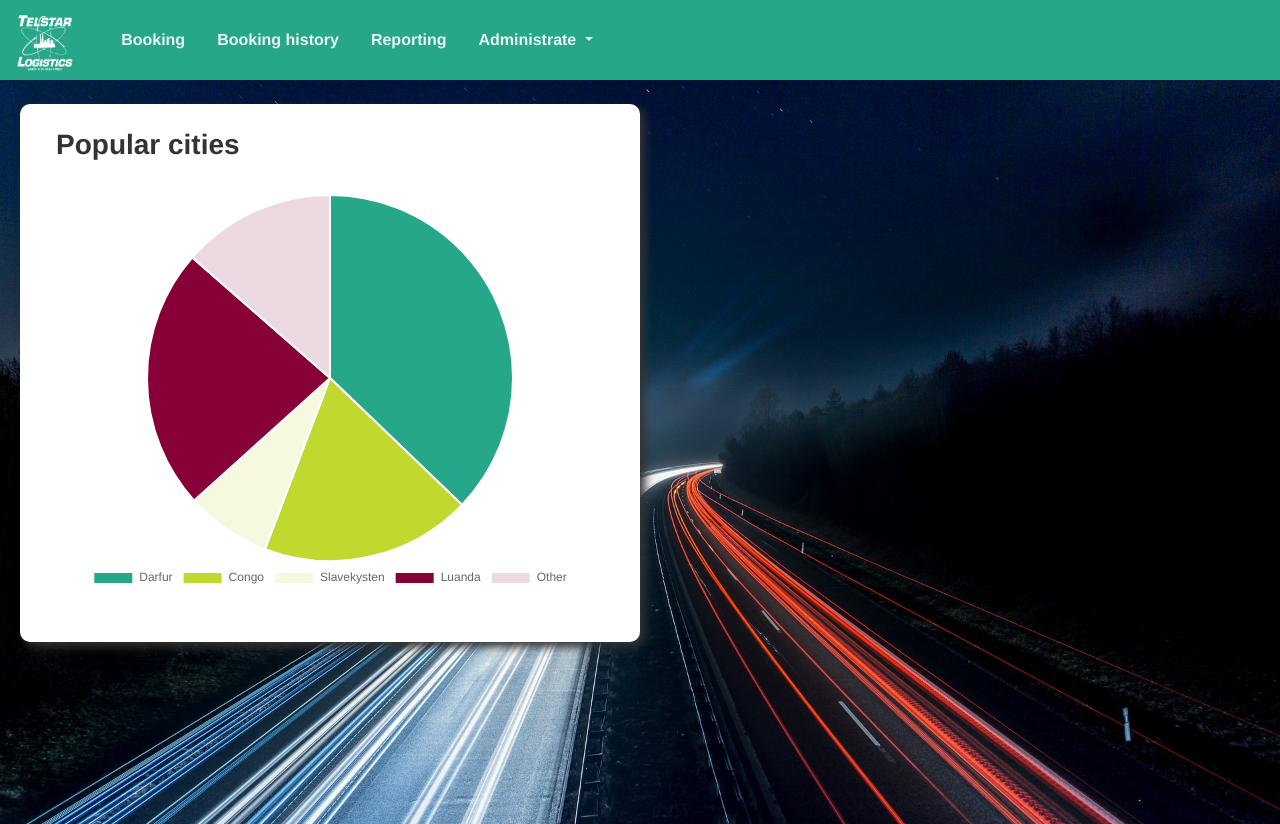
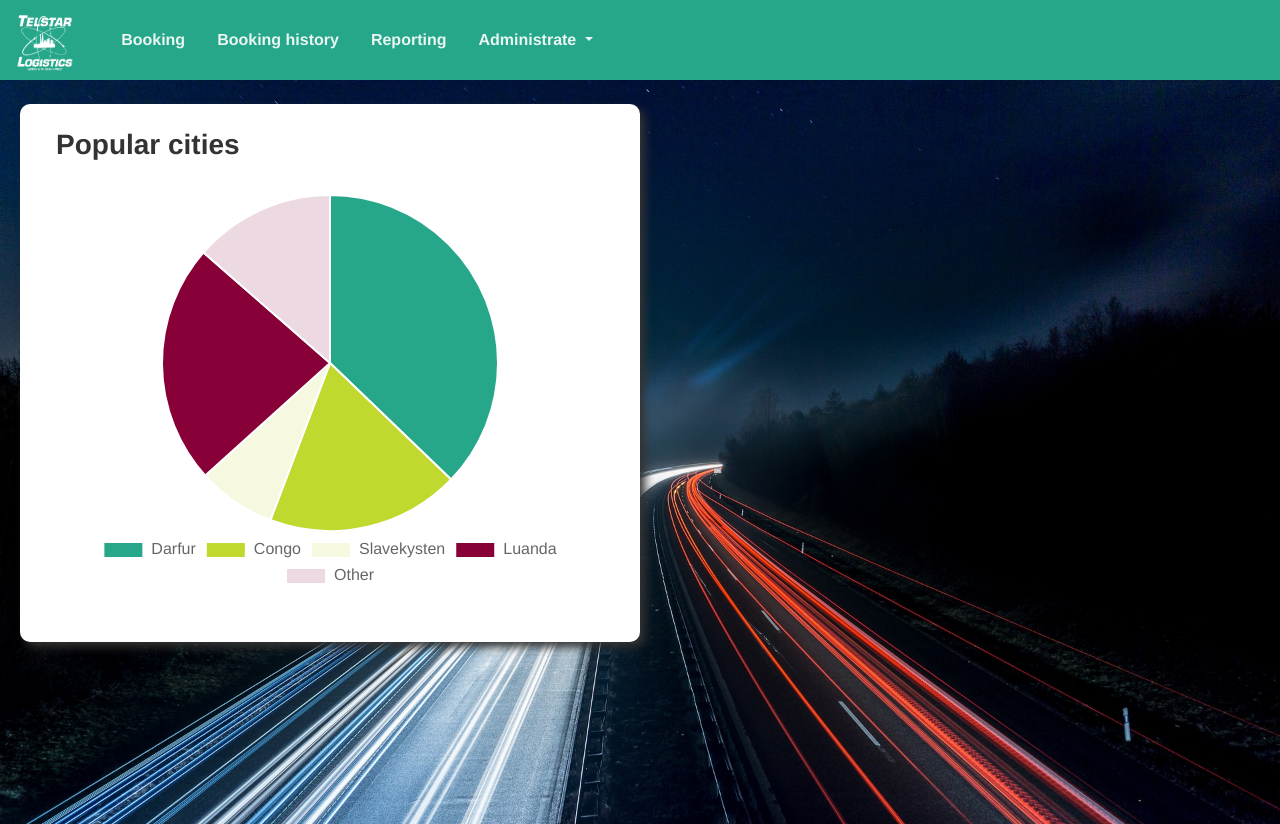
Before and after one commit to jcdalgaard/Telstar-Logistics, a Vue app in the folder Frontend/telstar-webpage/: page /reporting in a window 1280 px wide. Built offline with nearby package versions, Linux system fonts and the light colour scheme.

Commit message:
Increase chart fontsize

```diff
--- a/Frontend/telstar-webpage/src/components/PieChart.vue
+++ b/Frontend/telstar-webpage/src/components/PieChart.vue
@@ -87,6 +87,11 @@ export default {
                 plugins: {
                     legend: {
                         position: 'bottom',
+                        labels: {
+                            font: {
+                                size: 16,
+                            },
+                        },
                     },
                 },
             },
```
